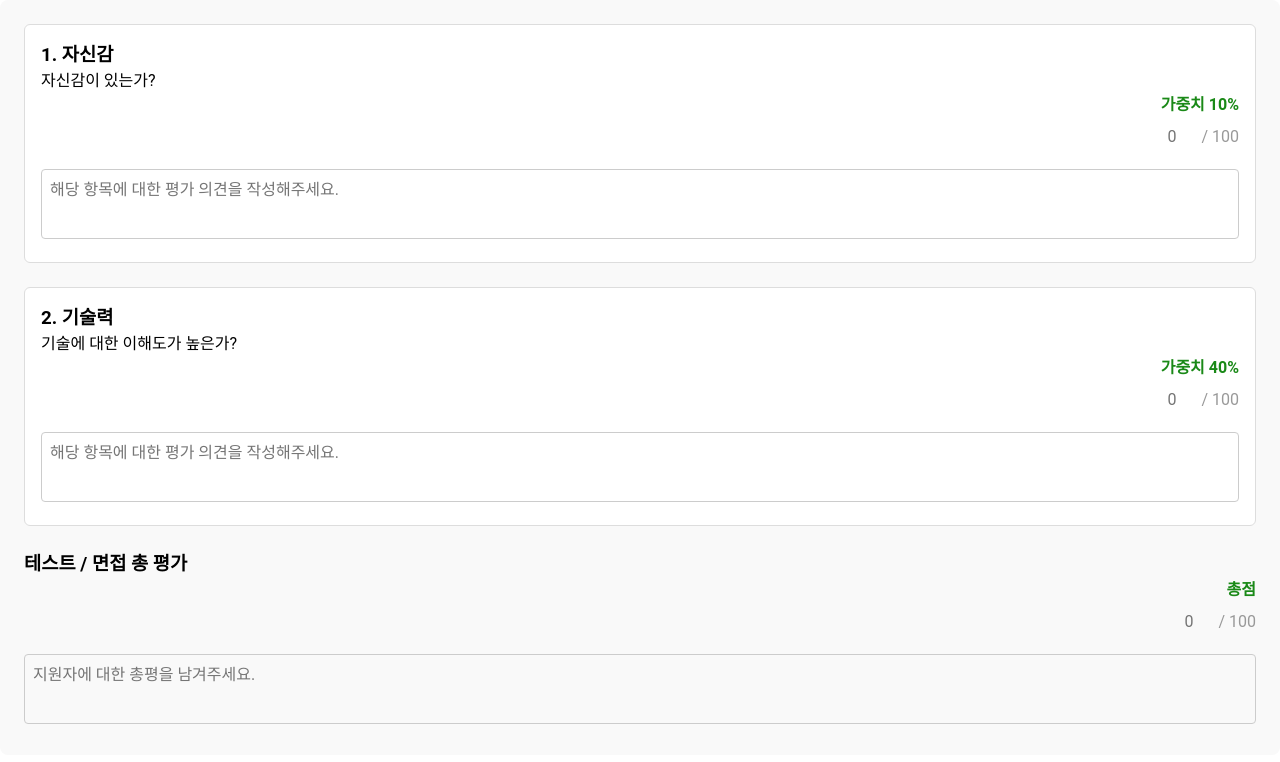
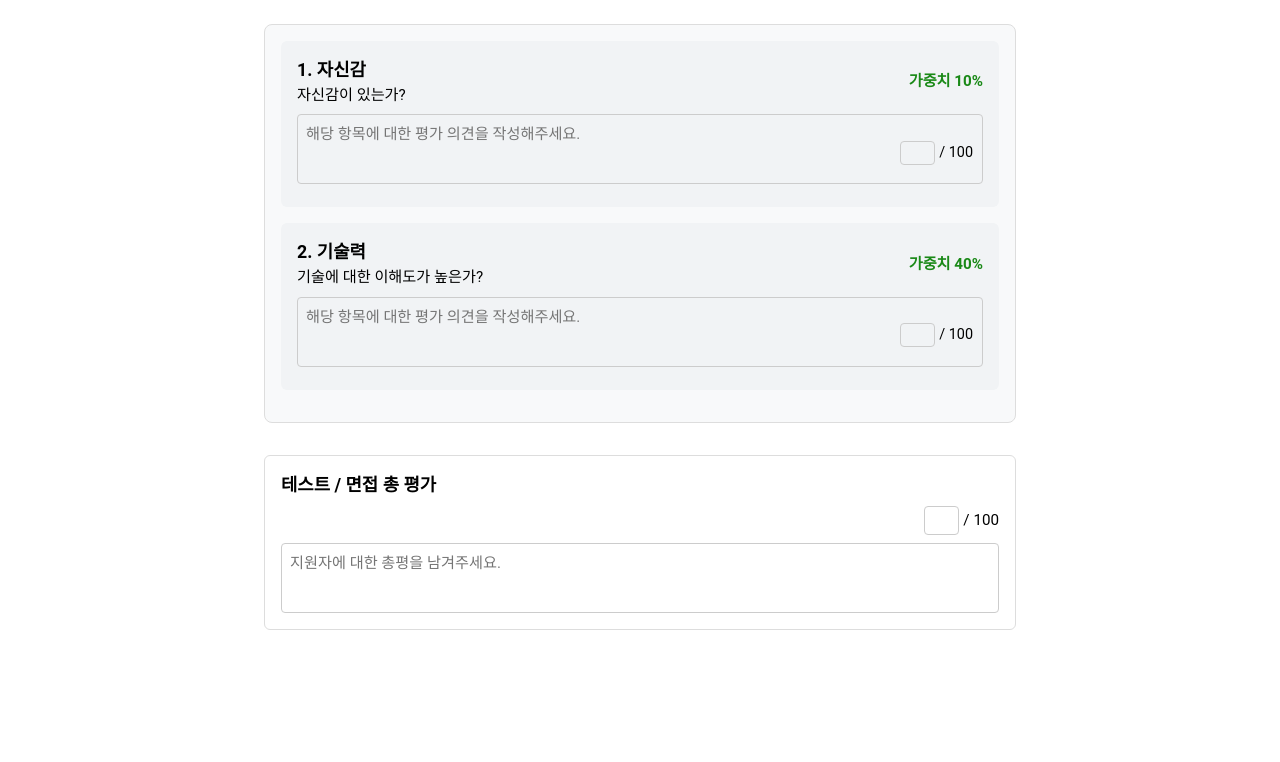
Before and after one commit to yehang218/Empick, a Vue app: page / in a window 1280 px wide. Shown: the top 762 px of the page. Built offline with nearby package versions, Linux system fonts and the light colour scheme.

Commit message:
refactor: 평가 결과 입력 컴포넌트 리펙토링

```diff
--- a/src/components/EvaluationInput.vue
+++ b/src/components/EvaluationInput.vue
@@ -1,48 +1,55 @@
 <template>
   <div class="evaluation-form">
+    <div class="evaluation-box">
       <div v-for="(item, index) in criteria" :key="index" class="criteria-block">
+        <div class="criteria-header">
+          <div>
             <h3>{{ index + 1 }}. {{ item.title }}</h3>
             <p>{{ item.question }}</p>
+          </div>
+          <span class="weight">가중치 {{ item.weight }}%</span>
+        </div>
 
-      <div class="score-input">
-        <span class="weight">가중치 {{ item.weight }}%</span>
-        <div class="score-row">
+        <div class="criteria-body">
+          <div class="textarea-wrapper">
+            <textarea
+              v-model="item.comment"
+              placeholder="해당 항목에 대한 평가 의견을 작성해주세요."
+            ></textarea>
+            <div class="score-overlay">
               <input
                 type="number"
                 v-model.number="item.score"
                 min="0"
                 max="100"
-            placeholder="0"
               />
-          <span class="out-of">/ 100</span>
+              <span>/ 100</span>
+            </div>
+          </div>
+        </div>
       </div>
     </div>
 
-      <textarea
-        v-model="item.comment"
-        placeholder="해당 항목에 대한 평가 의견을 작성해주세요."
-      ></textarea>
+    <div class="total-score">
+      <div class="total-header">
+        <h3>테스트 / 면접 총 평가</h3>
       </div>
-
-    <div class="total-score">
-      <h3>테스트 / 면접 총 평가</h3>
-      <div class="score-input">
-        <span class="weight">총점</span>
-        <div class="score-row">
+      <div class="total-body">
+        <div class="score-box total-align-right">
           <input
             type="number"
             v-model.number="totalScore"
             min="0"
             max="100"
-            placeholder="0"
+            placeholder=""
           />
-          <span class="out-of">/ 100</span>
-        </div>
+          <span>/ 100</span>
         </div>
         <textarea
           v-model="comment"
           placeholder="지원자에 대한 총평을 남겨주세요."
         ></textarea>
+      </div>
     </div>
   </div>
 </template>
@@ -73,56 +80,113 @@ const comment = ref('')
 
 <style scoped>
 .evaluation-form {
-  max-width: 1500px;
+  max-width: 800px;
   margin: 0 auto;
   padding: 1.5rem;
+  font-size: 0.95rem;
+}
+
+.evaluation-box {
+  border: 1px solid #ddd;
   border-radius: 8px;
-  background-color: #f9f9f9;
+  padding: 1rem;
+  background-color: #f8f9fa;
+  margin-bottom: 2rem;
 }
 
 .criteria-block {
-  border: 1px solid #ddd;
+  background-color: #f1f3f5;
   border-radius: 6px;
-  margin-bottom: 1.5rem;
   padding: 1rem;
-  background-color: #fff;
+  margin-bottom: 1rem;
 }
 
-.score-input {
+.criteria-header {
   display: flex;
-  flex-direction: column;
-  align-items: flex-end;
+  justify-content: space-between;
+  align-items: center;
   margin-bottom: 0.5rem;
 }
 
-.score-input .weight {
+.weight {
   font-weight: bold;
   color: #1a8917;
-  margin-bottom: 4px;
 }
 
-.score-input .score-row {
+.criteria-body {
   display: flex;
+  justify-content: space-between;
+  gap: 1rem;
   align-items: center;
 }
 
-.score-row input {
-  width: 60px;
-  padding: 4px;
-  text-align: right;
-}
-
-.out-of {
-  margin-left: 6px;
-  color: #999;
+.textarea-wrapper {
+  position: relative;
+  flex: 1;
 }
 
 textarea {
   width: 100%;
-  margin-top: 0.5rem;
   height: 70px;
   padding: 0.5rem;
+  padding-right: 90px; /* 점수 입력칸 공간 확보 */
   resize: none;
+  border: 1px solid #ccc;
+  border-radius: 4px;
+  box-sizing: border-box;
+}
+
+.score-overlay {
+  position: absolute;
+  top: 50%; /* 바닥 말고 중앙으로! */
+  right: 10px;
+  transform: translateY(-50%);
+  display: flex;
+  align-items: center;
+  gap: 4px;
+  font-size: 0.9rem;
+}
+
+.score-overlay input {
+  width: 35px;
+  height: 24px; /* 숫자와 높이 맞춤 */
+  padding: 2px;
+  text-align: right;
+  border: 1px solid #ccc;
+  border-radius: 4px;
+  font-size: 0.9rem;
+}
+
+.total-score {
+  background-color: #fff;
+  border-radius: 6px;
+  padding: 1rem;
+  border: 1px solid #ddd;
+}
+
+.total-header {
+  display: flex;
+  justify-content: space-between;
+  margin-bottom: 0.5rem;
+}
+
+.total-body {
+  display: flex;
+  flex-direction: column;
+  gap: 0.5rem;
+}
+
+.total-body .score-box.total-align-right {
+  display: flex;
+  justify-content: flex-end;
+  align-items: center;
+  gap: 4px;
+}
+
+.total-body .score-box.total-align-right input {
+  width: 35px;
+  padding: 2px;
+  text-align: right;
   border: 1px solid #ccc;
   border-radius: 4px;
 }
```
Lines whose indentation alone changed are shown as unchanged.
